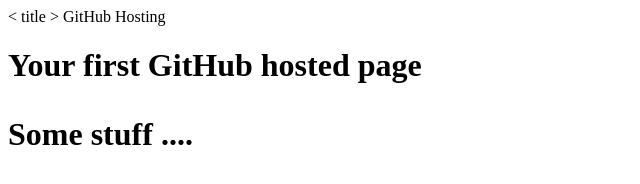
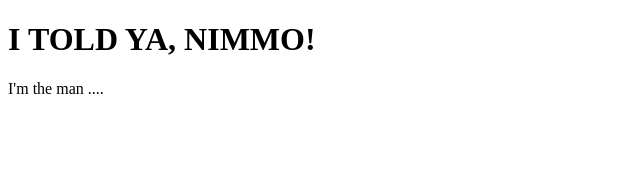
Before and after one commit to JayCanning/WebHosting, a plain HTML site: page docs/index.html in a window 1280 px wide. Shown: the whole page, without its empty margins (0-640 px from the left). Drawn offline with Linux system fonts and the light colour scheme.

Commit message:
Changed a bit

```diff
--- a/docs/index.html
+++ b/docs/index.html
@@ -1,10 +1,10 @@
-<! DOCTYPE html >
-<html >
-<head >
-< title > GitHub Hosting </ title >
-</ head >
-<body >
-<h1 > Your first GitHub hosted page </ h1 >
-<p > Some stuff .... </ p >
-</ body >
-</ html >
+<!DOCTYPE html>
+<html>
+<head>
+<title> SCOTT NIMMO </title>
+</head>
+<body>
+<h1> I TOLD YA, NIMMO! </h1>
+<p> I'm the man .... </p>
+</body>
+</html>
```
